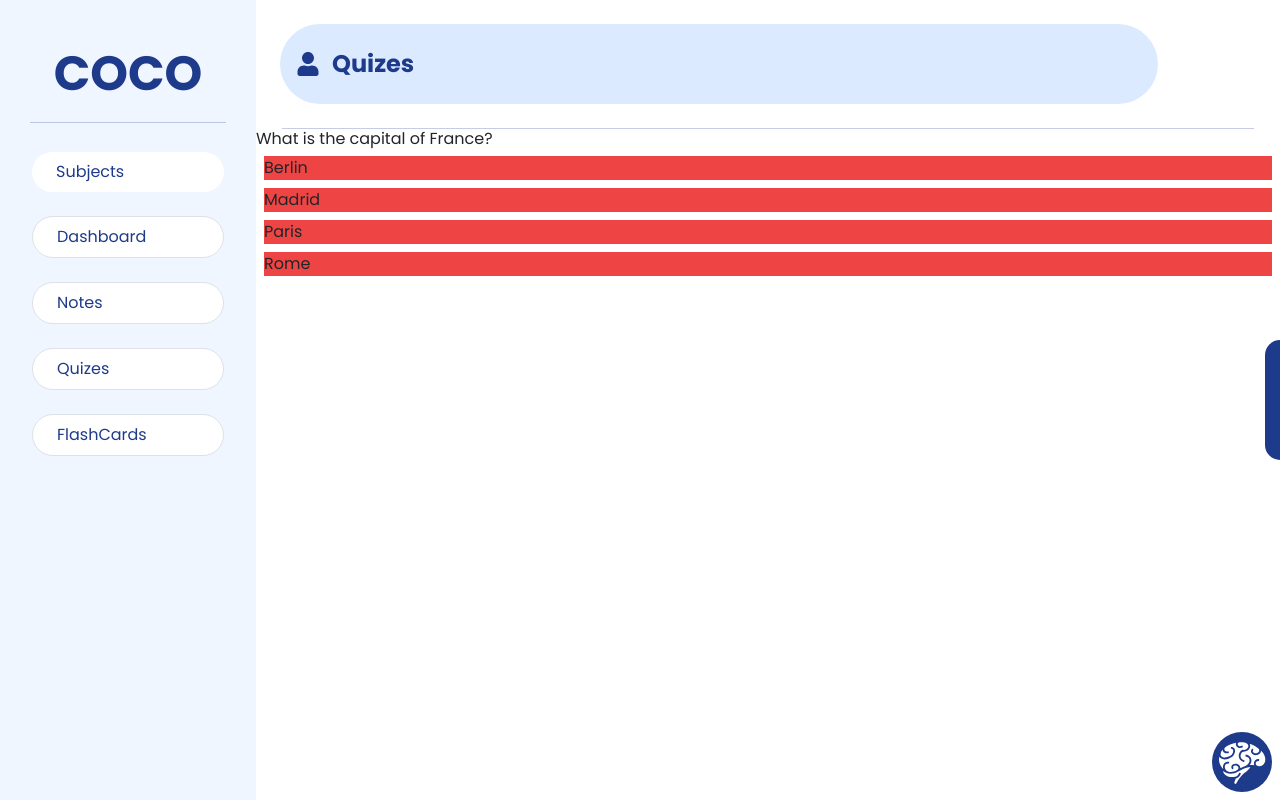
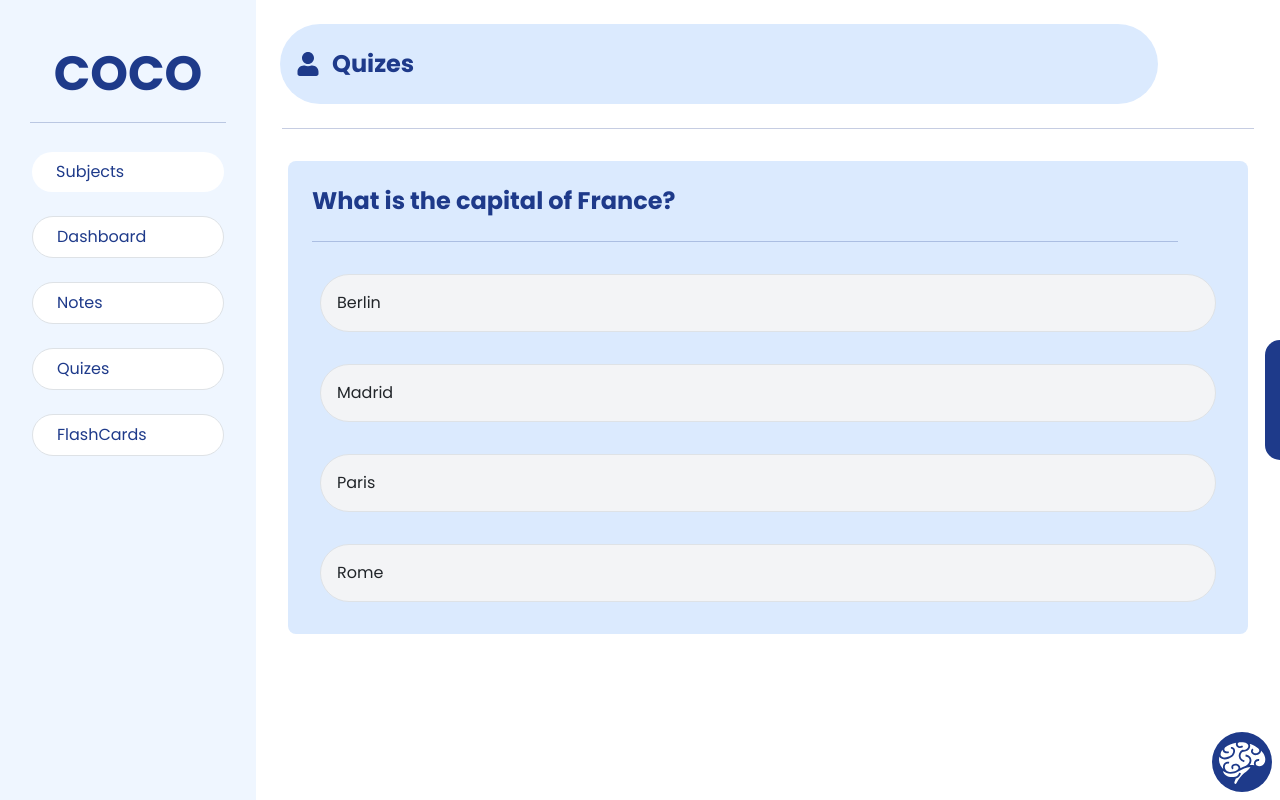
Before and after one commit to Prasun-Shiwakoti/Co-Co, a React (Vite) app in the folder frontend/: page /quiz/1 in a window 1280 px wide. Built offline with nearby package versions, Linux system fonts and the light colour scheme; a web font is replaced by a local one.

Commit message:
style:quizz app fixed

```diff
--- a/frontend/src/Components/FlashCards.css
+++ b/frontend/src/Components/FlashCards.css
@@ -1,18 +1,18 @@
 .carousel-control-prev-icon,
 .carousel-control-next-icon {
-  background-color: #1e3a8a; /* blue-900 color */
+  background-color: #1e3a8a;
   border-radius: 50%;
 }
 
 .carousel-control-prev-icon::after,
 .carousel-control-next-icon::after {
-  color: white; /* Optional: Make arrows stand out */
+  color: white;
 }
 
 .carousel-indicators [data-bs-target] {
-  background-color: #1e3a8a; /* blue-900 color for indicators */
+  background-color: #1e3a8a;
 }
 
 .carousel-indicators .active {
-  background-color: #0c254b; /* A darker shade of blue-900 for the active indicator */
+  background-color: #0c254b;
 }
--- a/frontend/src/Components/FlashCards.jsx
+++ b/frontend/src/Components/FlashCards.jsx
@@ -1,8 +1,7 @@
 import React from "react";
 import { FaUser } from "react-icons/fa";
 import Carousel from "react-bootstrap/Carousel";
-import "./FlashCards.css"; // Import custom CSS
-
+import "./FlashCards.css";
 const FlashCards = () => {
   return (
     <div className="w-[80%] mx-auto">
--- a/frontend/src/Components/Notes.jsx
+++ b/frontend/src/Components/Notes.jsx
@@ -4,19 +4,23 @@ import NoteCard from "./NoteCard";
 
 const Notes = () => {
   return (
-    <div className="w-[80%]">
+    <div className="w-[80%] overflow-hidden">
+      {" "}
+      {/* Prevent scrolling on the main div */}
       <div>
         <div className="flex-col flex items-center justify-center">
-          <div className=" p-4 w-[100%]">
-            <div className=" bg-blue-100 flex gap-1 items-center rounded-full w-[90%] h-[10vh]">
+          <div className="p-4 w-[100%]">
+            <div className="bg-blue-100 flex gap-1 items-center rounded-full w-[90%] h-[10vh]">
               <FaUser className="text-blue-900 text-2xl ml-4" />
               <h1 className="text-blue-900 text-2xl font-bold ml-2">Notes</h1>
             </div>
           </div>
-          <hr className="border-blue-900 w-[95%] " />
+          <hr className="border-blue-900 w-[95%]" />
         </div>
       </div>
-      <div className="h-screen  ">
+      <div className="overflow-hidden">
+        {" "}
+        {/* Ensure inner content doesn't cause scrolling */}
         <NoteCard
           value={
             "roots in a piece of classical Latin literature from 45 BC, making it over 2000 years old. Richard McClintock, a Latin professor at Hampden-Sydney College in Virginia, looked up one of the more obscure Latin words, consectetur, from a Lorem Ipsum passage, and going through the cites of the word in classical literature, discovered the undoubtable source. Lor"
--- a/frontend/src/Components/OffCanvas.jsx
+++ b/frontend/src/Components/OffCanvas.jsx
@@ -10,22 +10,20 @@ function RightOffcanvas() {
 
   return (
     <div>
-      {/* Button to trigger the Offcanvas */}
       <Button
         onClick={handleShow}
         className="position-fixed top-1/2 end-0 translate-middle-y border-none w-[15px] rounded-tl-full rounded-bl-full bg-blue-900 h-[15%] p-0"
       ></Button>
 
-      {/* Offcanvas component that slides from the right */}
       <Offcanvas
         show={show}
         onHide={handleClose}
         placement="end"
         style={{
-          height: "60vh", // Set height to 60% of the viewport height
-          top: "20vh", // Vertically center it
+          height: "60vh",
+          top: "20vh",
         }}
-        className="bg-blue-100 rounded-lg" // Tailwind for background and rounded borders
+        className="bg-blue-100 rounded-lg"
       >
         <Offcanvas.Header closeButton>
           <Offcanvas.Title>Offcanvas from Right</Offcanvas.Title>
--- a/frontend/src/Components/PlayQuiz.jsx
+++ b/frontend/src/Components/PlayQuiz.jsx
@@ -1,51 +1,51 @@
-import React, { useState } from 'react'
-import { FaUser } from 'react-icons/fa';
+import React, { useState } from "react";
+import { FaUser } from "react-icons/fa";
 
 const PlayQuiz = ({ id }) => {
-    const [quiz, setQuiz] = useState([{
+  const [quiz, setQuiz] = useState([
+    {
       question: "What is the capital of France?",
       options: [
-            { "id": 1, "text": "Berlin", "isCorrect": false },
-            { "id": 2, "text": "Madrid", "isCorrect": false },
-            { "id": 3, "text": "Paris", "isCorrect": true },
-            { "id": 4, "text": "Rome", "isCorrect": false }
-        ]
-    }, {
+        { id: 1, text: "Berlin", isCorrect: false },
+        { id: 2, text: "Madrid", isCorrect: false },
+        { id: 3, text: "Paris", isCorrect: true },
+        { id: 4, text: "Rome", isCorrect: false },
+      ],
+    },
+    {
       question: "What is the capital of Nepal?",
       options: [
-            { "id": 1, "text": "Berlin", "isCorrect": false },
-            { "id": 2, "text": "Madrid", "isCorrect": false },
-            { "id": 3, "text": "Paris", "isCorrect": true },
-            { "id": 4, "text": "Rome", "isCorrect": false }
-        ]
-    }]);
-    const [loading, setLoading] = useState(false)
+        { id: 1, text: "Berlin", isCorrect: false },
+        { id: 2, text: "Madrid", isCorrect: false },
+        { id: 3, text: "Paris", isCorrect: true },
+        { id: 4, text: "Rome", isCorrect: false },
+      ],
+    },
+  ]);
+  const [loading, setLoading] = useState(false);
   const [error, setError] = useState(null);
   const [currentQuestion, setCurrentQuestion] = useState(0);
   const [currentScore, setCurrentScore] = useState(0);
-    const qn = quiz[currentQuestion]
+  const qn = quiz[currentQuestion];
 
-    console.log(quiz, qn)
+  console.log(quiz, qn);
 
-    const fetchQuiz = () => {
+  const fetchQuiz = () => {};
 
-    }
-
-    const sendQuizResults = () => {
-
-    }
+  const sendQuizResults = () => {};
 
   const checkCorrect = (bool) => {
-        console.log(bool)
+    console.log(bool);
     if (bool) {
-            setCurrentScore((prev) => (prev + 1))
-            console.log(currentScore)
-            console.log('correct')
+      setCurrentScore((prev) => prev + 1);
+      console.log(currentScore);
+      console.log("correct");
     }
-        setCurrentQuestion(prev => (prev + 1))
-    }
+    setCurrentQuestion((prev) => prev + 1);
+  };
 
-    return (<div className='w-[80%]'>
+  return (
+    <div className="w-[80%]">
       <div>
         <div className="flex-col flex items-center justify-center">
           <div className=" p-4 w-[100%]">
@@ -57,31 +57,39 @@ const PlayQuiz = ({ id }) => {
           <hr className="border-blue-900 w-[95%] " />
         </div>
       </div>
-        {
-            qn ?
-                <>
-                    <h2>{qn?.question}</h2>
+      {qn ? (
+        <div className="bg-blue-100 m-8 p-4 rounded-lg">
+          <h2 className="font-bold text-2xl text-blue-900 mb-4">
+            {qn?.question}
+          </h2>
+          <hr className="border-blue-900 w-[95%] " />
+
           <div>
-                        {qn?.options.map((option) => {
+            {qn?.options.map((option, index) => {
               return (
-                                <div key={id}>
-                                    <div onClick={() => checkCorrect(option.isCorrect)} className='bg-red-500 m-2 cursor-pointer'>
-                                        <p>{option.text}</p>
+                <div key={index}>
+                  <div
+                    onClick={() => checkCorrect(option.isCorrect)}
+                    className="mt-8  cursor-pointer"
+                  >
+                    <p className="border border-slate-400 rounded-full m-2 p-3 hover:shadow-slate-300 hover:shadow-xl bg-gray-100">
+                      {option.text}
+                    </p>
                   </div>
                 </div>
-                            )
+              );
             })}
           </div>
-                </>
-                :
+        </div>
+      ) : (
         <div className="flex justify-center items-center h-[50vh]">
           {sendQuizResults()}
           <h1 className="text-2xl font-bold">Quiz Finished!</h1>
           <h1 className="text-2xl font-bold">{`Your Score : ${currentScore}/${quiz.length}`}</h1>
         </div>
-        }
+      )}
     </div>
-    )
-}
+  );
+};
 
-export default PlayQuiz
+export default PlayQuiz;
```
Also changed, not shown: frontend/src/Components/NoteCard.jsx (+0 -8 lines). Lines whose indentation alone changed are shown as unchanged.
